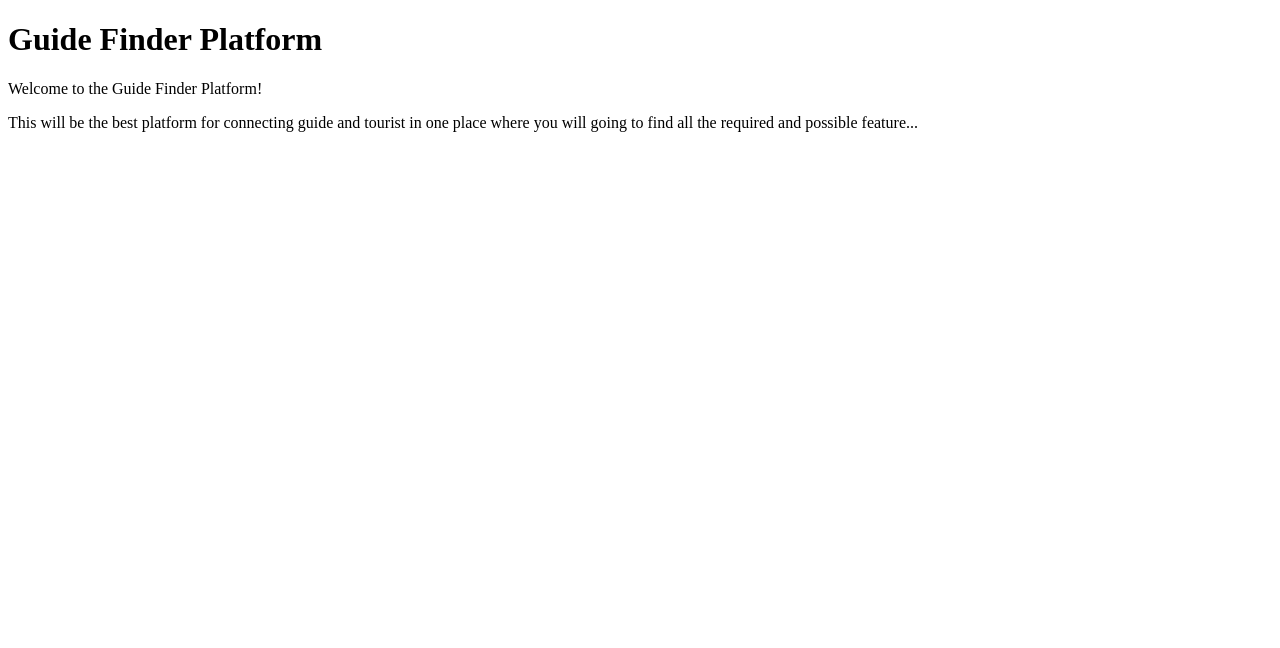
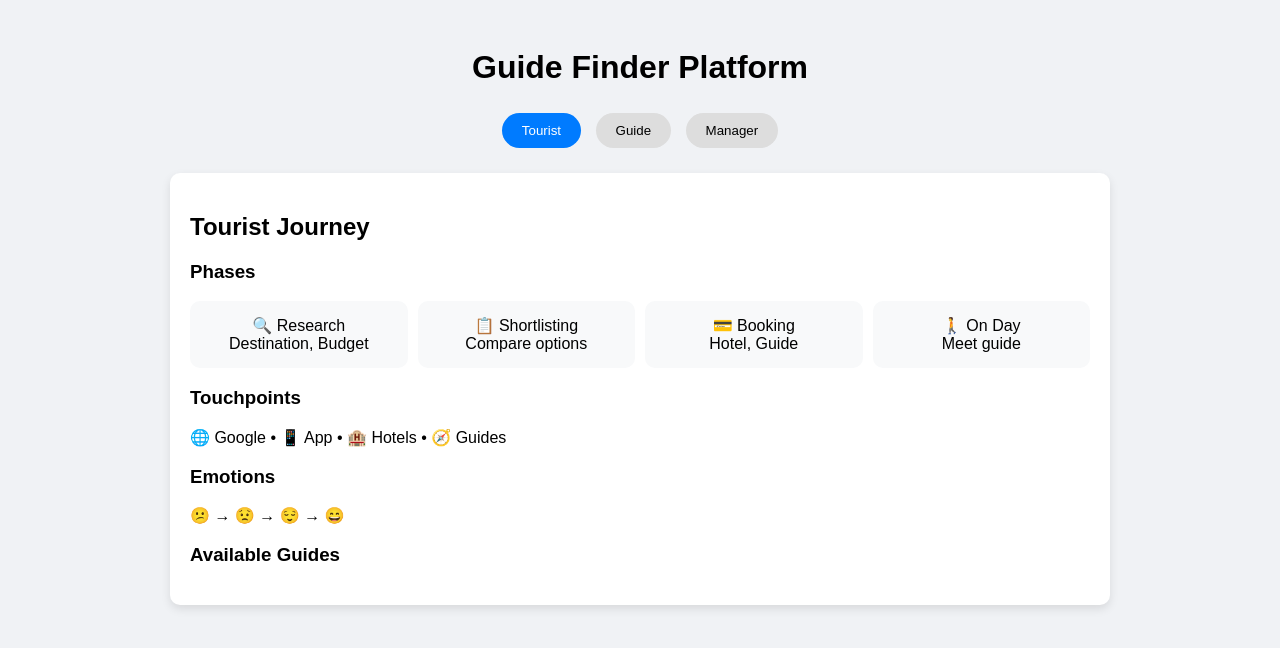
Before and after one commit to rishikesh20122007/Guide_finder_platform, a website: page Frontend/index.html in a window 1280 px wide. Drawn offline with Linux system fonts and the light colour scheme; no server answers.

Commit message:
html change

```diff
--- a/Frontend/index.html
+++ b/Frontend/index.html
@@ -1,14 +1,189 @@
 <!DOCTYPE html>
 <html lang="en">
 <head>
-    <meta charset="UTF-8">
-    <meta name="viewport" content="width=device-width, initial-scale=1.0">
-    <title>Guide Finder Platform</title>
+  <meta charset="UTF-8">
+  <meta name="viewport" content="width=device-width, initial-scale=1.0">
+  <title>Guide Finder Platform</title>
+
+  <style>
+    body {
+      font-family: Arial, sans-serif;
+      padding: 20px;
+      background: #f0f2f5;
+    }
+
+    h1 {
+      text-align: center;
+    }
+
+    .tabs {
+      text-align: center;
+      margin-bottom: 20px;
+    }
+
+    .tabs button {
+      padding: 10px 20px;
+      margin: 5px;
+      border: none;
+      border-radius: 20px;
+      background: #ddd;
+      cursor: pointer;
+    }
+
+    .active {
+      background: #007bff !important;
+      color: white;
+    }
+
+    .tabContent {
+      max-width: 900px;
+      margin: auto;
+      background: white;
+      padding: 20px;
+      border-radius: 10px;
+      box-shadow: 0 4px 10px rgba(0,0,0,0.1);
+    }
+
+    .phase {
+      display: flex;
+      gap: 10px;
+      flex-wrap: wrap;
+    }
+
+    .phase div {
+      flex: 1;
+      min-width: 150px;
+      padding: 15px;
+      border-radius: 10px;
+      background: #f8f9fa;
+      text-align: center;
+    }
+
+    ul {
+      padding-left: 20px;
+    }
+  </style>
 </head>
+
 <body>
-    <h1>Guide Finder Platform</h1>
-    <p>Welcome to the Guide Finder Platform!</p>
 
-    <p>This will be the best platform for connecting guide and tourist in one place where you will going to find all the required and possible feature...</p>
+<h1>Guide Finder Platform</h1>
+
+<!-- 🔷 TABS -->
+<div class="tabs">
+  <button onclick="showTab('tourist', event)" class="active">Tourist</button>
+  <button onclick="showTab('guide', event)">Guide</button>
+  <button onclick="showTab('manager', event)">Manager</button>
+</div>
+
+<!-- 🔷 TOURIST -->
+<div id="tourist" class="tabContent">
+
+  <h2>Tourist Journey</h2>
+
+  <h3>Phases</h3>
+  <div class="phase">
+    <div>🔍 Research<br>Destination, Budget</div>
+    <div>📋 Shortlisting<br>Compare options</div>
+    <div>💳 Booking<br>Hotel, Guide</div>
+    <div>🚶 On Day<br>Meet guide</div>
+  </div>
+
+  <h3>Touchpoints</h3>
+  <p>🌐 Google • 📱 App • 🏨 Hotels • 🧭 Guides</p>
+
+  <h3>Emotions</h3>
+  <p>😕 → 😟 → 😌 → 😄</p>
+
+  <!-- 🔥 DYNAMIC DATA -->
+  <h3>Available Guides</h3>
+  <ul id="guideList"></ul>
+
+</div>
+
+<!-- 🔷 GUIDE -->
+<div id="guide" class="tabContent" style="display:none;">
+  <h2>Guide Journey</h2>
+
+  <h3>Phases</h3>
+  <div class="phase">
+    <div>📝 Register</div>
+    <div>📅 Availability</div>
+    <div>📩 Booking</div>
+    <div>🎤 On Day</div>
+  </div>
+
+  <h3>Touchpoints</h3>
+  <p>📱 Dashboard • 💬 Chat • 📊 Reviews</p>
+
+  <h3>Emotions</h3>
+  <p>😐 → 🙂 → 😃 → 😄</p>
+</div>
+
+<!-- 🔷 MANAGER -->
+<div id="manager" class="tabContent" style="display:none;">
+  <h2>Platform Manager</h2>
+
+  <h3>Phases</h3>
+  <div class="phase">
+    <div>⚙ Setup</div>
+    <div>🔎 Matching</div>
+    <div>💰 Booking</div>
+    <div>📈 Monitor</div>
+  </div>
+
+  <h3>Touchpoints</h3>
+  <p>📊 Dashboard • 💳 Payment • ⭐ Reviews</p>
+
+  <h3>Emotions</h3>
+  <p>😐 → 🙂 → 😟 → 😄</p>
+</div>
+
+<!-- 🔷 SCRIPT -->
+<script>
+
+function showTab(tab, event) {
+  const tabs = ["tourist", "guide", "manager"];
+
+  tabs.forEach(t => {
+    document.getElementById(t).style.display = "none";
+  });
+
+  document.getElementById(tab).style.display = "block";
+
+  document.querySelectorAll(".tabs button").forEach(btn => {
+    btn.classList.remove("active");
+  });
+
+  event.target.classList.add("active");
+
+  if (tab === "tourist") {
+    loadGuides();
+  }
+}
+
+// 🔥 LOAD DATA FROM BACKEND
+function loadGuides() {
+  fetch("http://localhost:5000/guides")
+    .then(res => res.json())
+    .then(data => {
+      const list = document.getElementById("guideList");
+      list.innerHTML = "";
+
+      data.forEach(g => {
+        const li = document.createElement("li");
+        li.innerHTML = `
+          <b>${g.name}</b> - ${g.location} - ${g.language} - ₹${g.price}
+        `;
+        list.appendChild(li);
+      });
+    });
+}
+
+// Load initially
+loadGuides();
+
+</script>
+
 </body>
 </html>
```
Also changed, not shown: Backend/server.js (+11 -0 lines), 1 other file.
